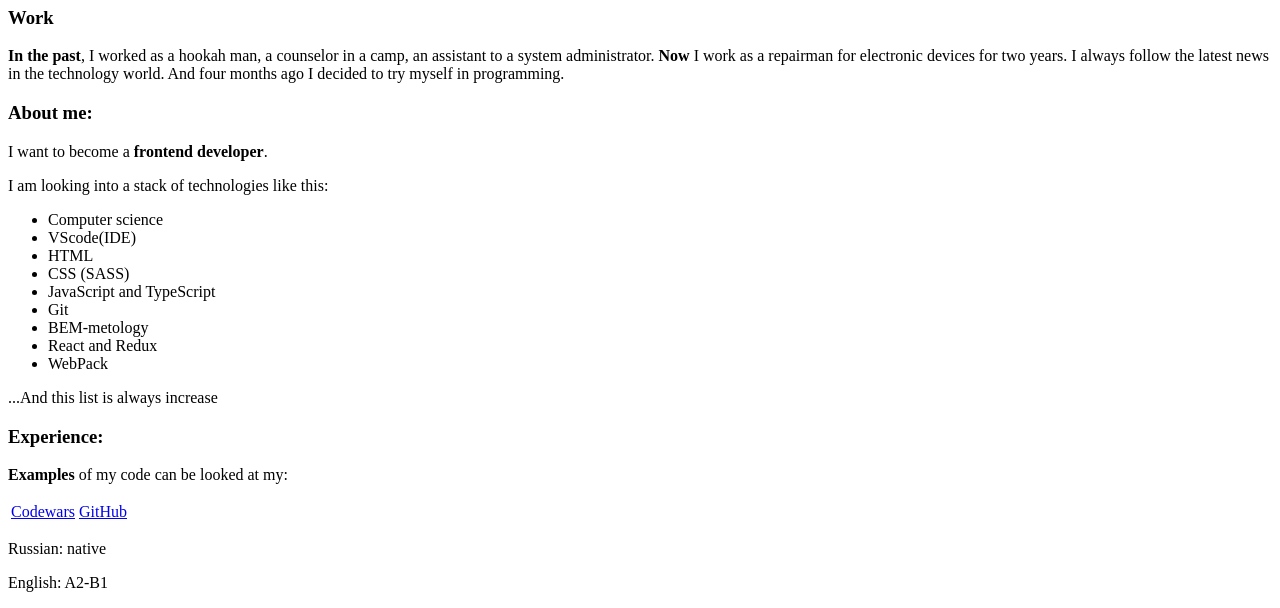
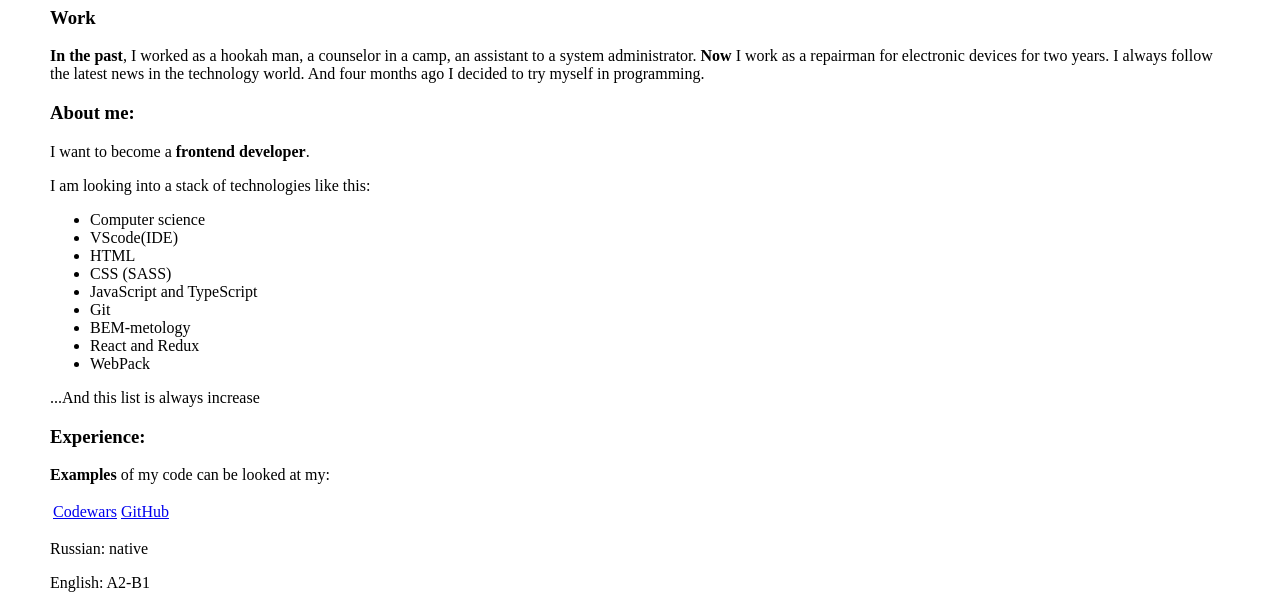
Before and after one commit to frodiBjorn/rsschool-cv-2021, a plain HTML site: page index.html in a window 1280 px wide. Shown: the part 597-1205 px from the top of the page. Drawn offline with Linux system fonts and the light colour scheme.

Commit message:
feat: add style.css

```diff
--- a/index.html
+++ b/index.html
@@ -5,7 +5,8 @@
     <meta charset="UTF-8">
     <meta http-equiv="X-UA-Compatible" content="IE=edge">
     <meta name="viewport" content="width=device-width, initial-scale=1.0">
-    <title>Document</title>
+    <link rel="stylesheet" href="style.css">
+    <title>CV</title>
 </head>
 
 <body>
--- /dev/null
+++ b/style.css
@@ -0,0 +1,4 @@
+.wrapper{
+    margin: 0 auto;
+    max-width: 1180px;
+}
```
